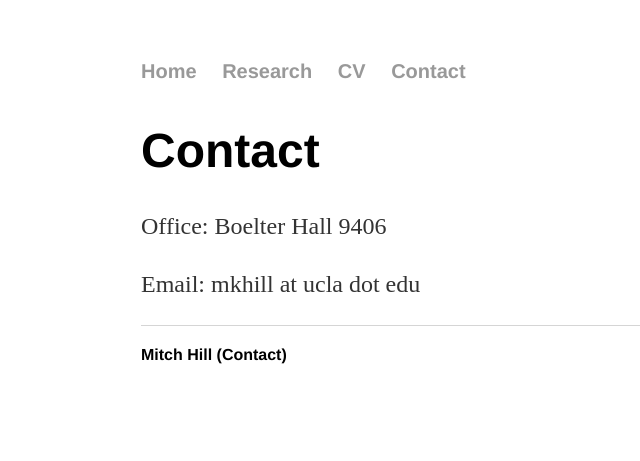
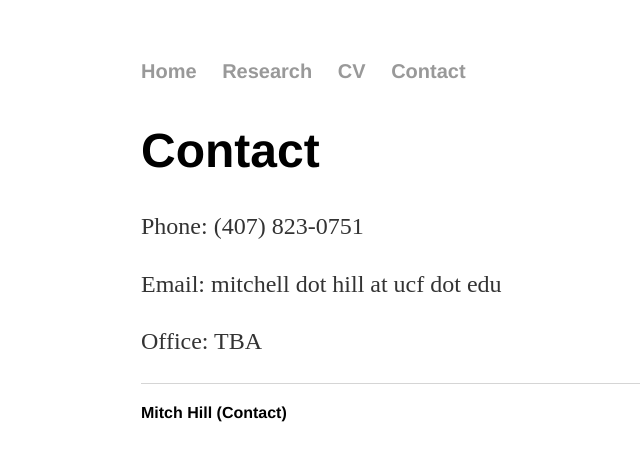
Before and after one commit to point0bar1/point0bar1.github.io, a Jekyll site: the page built from contact/index.html, in a window 1280 px wide. Shown: the top 461 px of the page, without its empty margins (51-691 px from the left). Built offline with Jekyll 4.4.1, drawn with Linux system fonts in a browser that asks for light colours.

Commit message:
Update index.html

```diff
--- a/contact/index.html
+++ b/contact/index.html
@@ -4,5 +4,6 @@ title: Mitch Hill (Contact)
 ---
 <h1> Contact </h1>
 
-<p> Office: Boelter Hall 9406 </p>
-<p> Email: mkhill at ucla dot edu </p>
+<p> Phone: (407) 823-0751 </p>
+<p> Email: mitchell dot hill at ucf dot edu </p>
+<p> Office: TBA </p>
```
